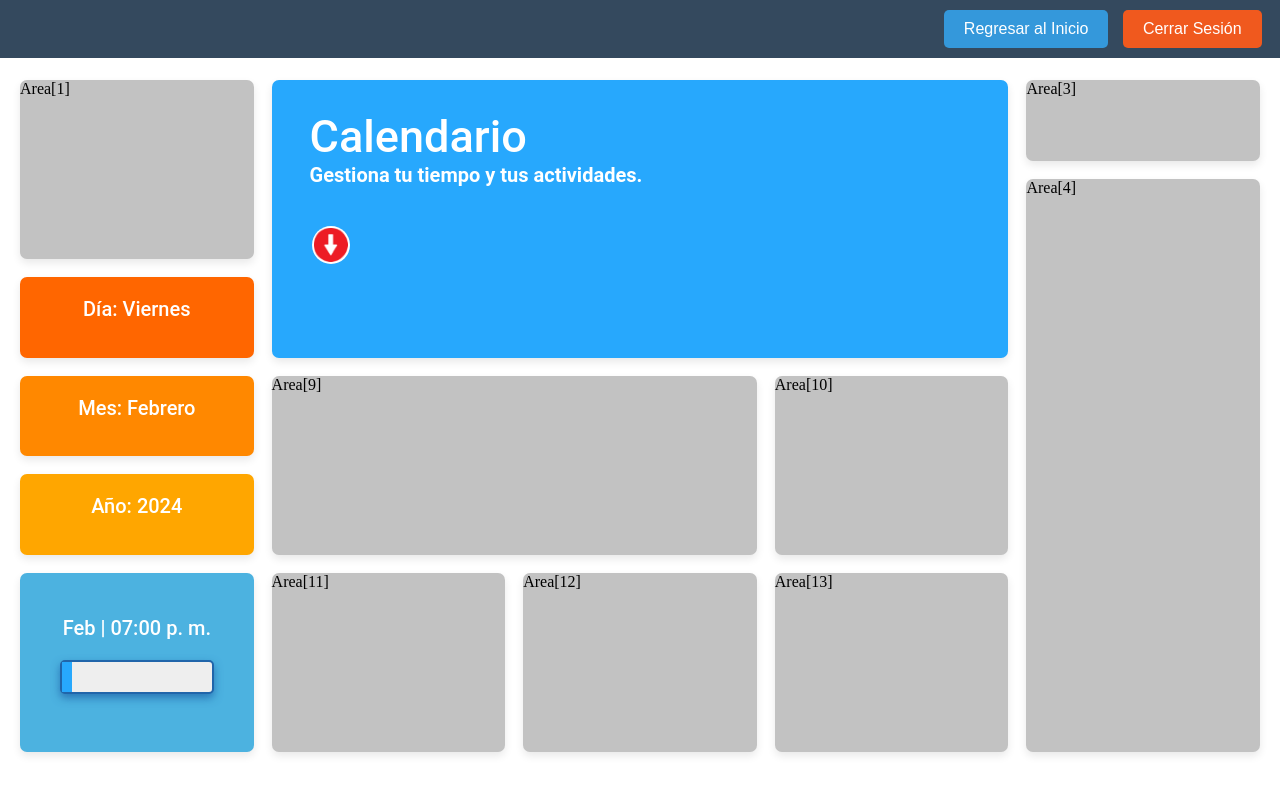
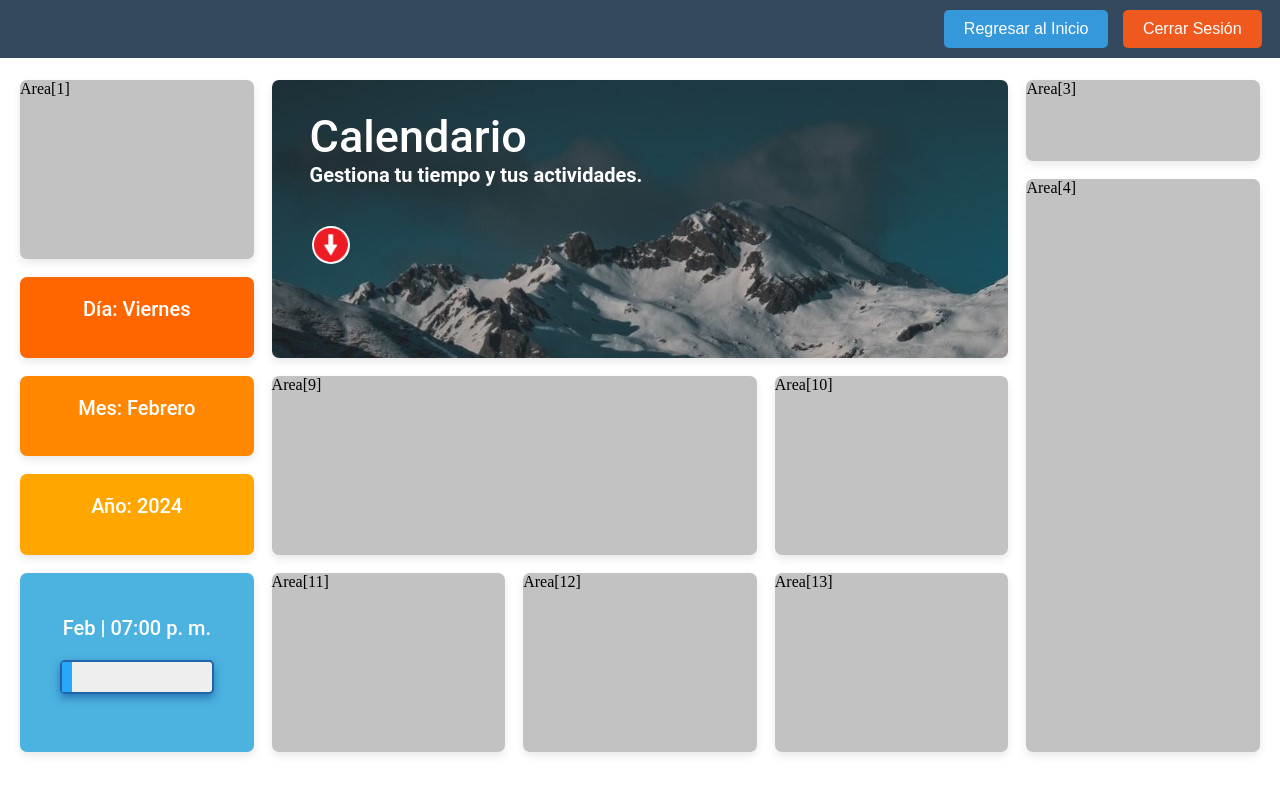
Before and after one commit to PatrickStevenBasto/Prueba, a plain HTML site: page index.html in a window 1280 px wide. Drawn offline with Linux system fonts and the light colour scheme.

Commit message:
Update style.css

```diff
--- a/style.css
+++ b/style.css
@@ -74,7 +74,7 @@ header {
     border-radius: 7px;
     box-shadow: 0 4px 8px rgba(0, 0, 0, 0.089);
     cursor: pointer;
-    background-color: #27a8fd;
+    background-image: url('./altas-montanas-cubiertas-nieve-noche.jpg');
 }
 
 .area3 {
```
